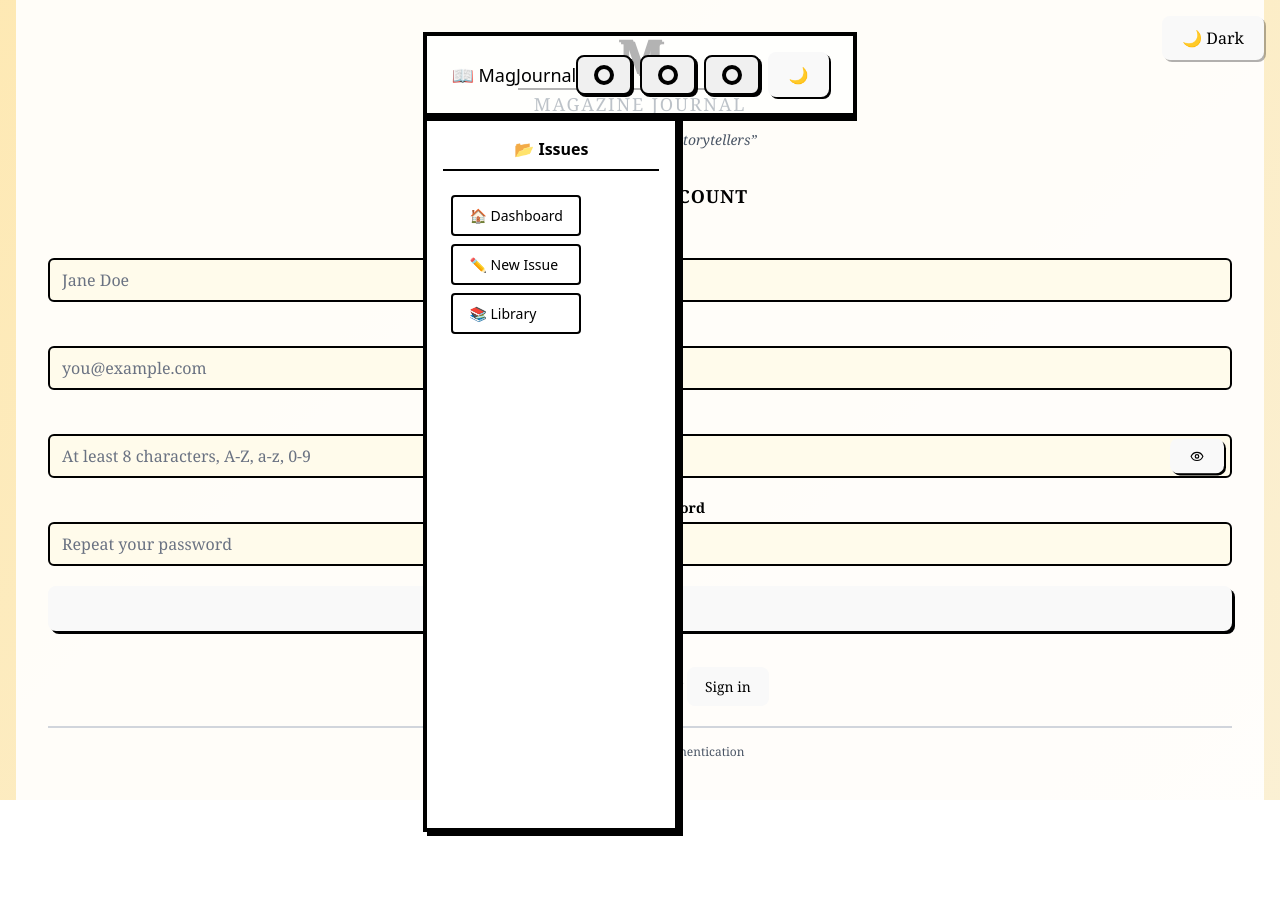
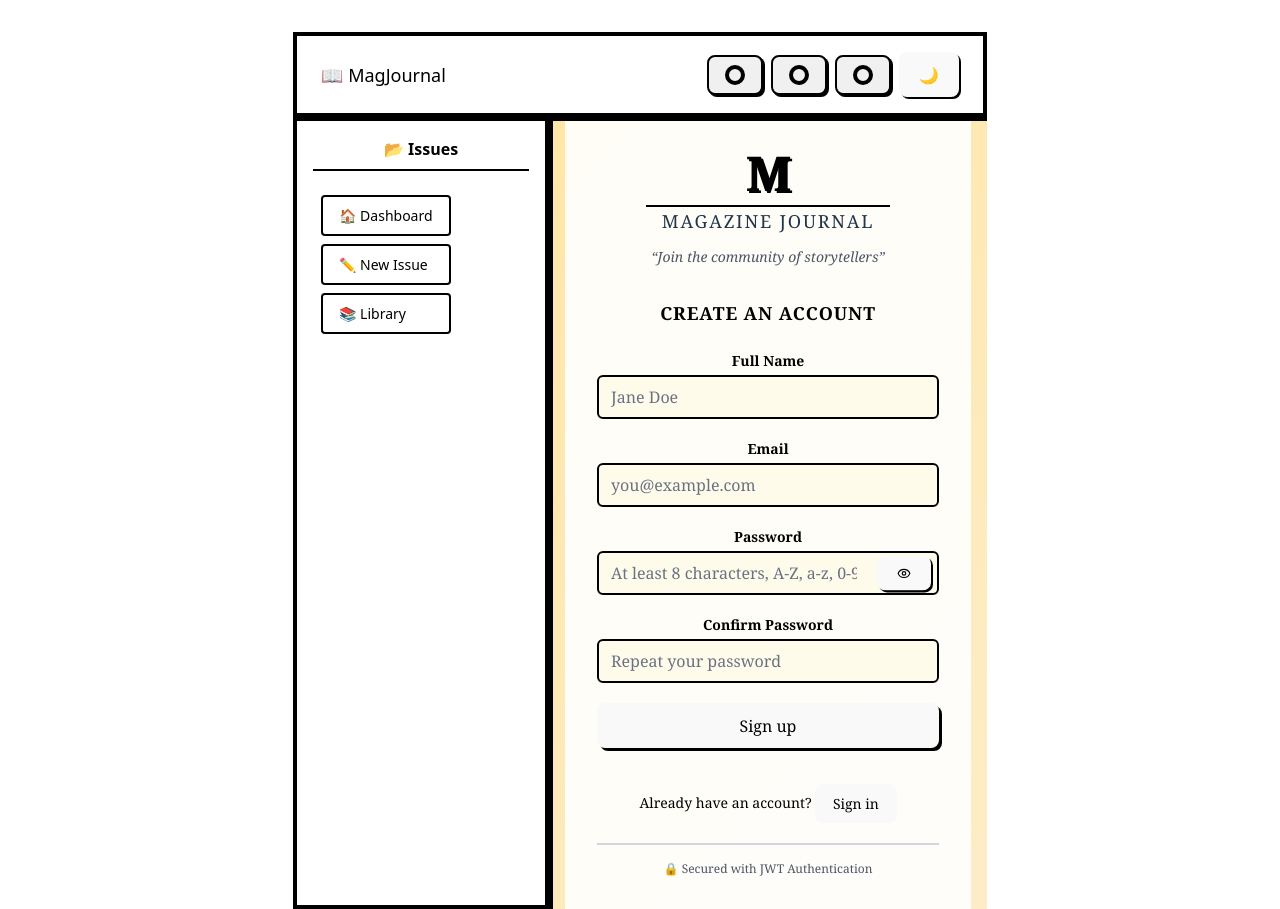
Before and after one commit to ranmori/Mag_Journal, a React (Vite) app: page /signup in a window 1280 px wide. Before the commit the page ends 864 px from the top, so only its background shows below. Built offline with nearby package versions, Linux system fonts and the light colour scheme.

Commit message:
updated signup pag1we

```diff
--- a/src/pages/Signup.jsx
+++ b/src/pages/Signup.jsx
@@ -115,23 +115,12 @@ export default function Signup() {
   /* ---------- render ---------- */
   return (
     <div
-      className={`fixed inset-0 flex items-center justify-center px-4 font-serif animated-bg ${
+      className={`w-full flex items-center justify-center px-4 font-serif animated-bg ${
         theme === "dark" ? "dark" : ""
       }`}
     >
       <AnimatedBg />
 
-      {/* theme toggle – stays in top-right corner */}
-      <button
-        onClick={toggleTheme}
-        className={`fixed top-4 right-4 z-50 px-3 py-2 border-2 rounded-lg text-sm font-bold shadow-[2px_2px_0_rgba(0,0,0,.3)] transition
-          ${theme === "dark"
-            ? "bg-gray-800 border-gray-600 text-yellow-300 hover:bg-gray-700"
-            : "bg-white border-black text-black hover:bg-gray-50"}`}
-        aria-label="Toggle theme"
-      >
-        {theme === "dark" ? "☀ Light" : "🌙 Dark"}
-      </button>
 
       {/* card – always full-width on large screens */}
       <div
```
